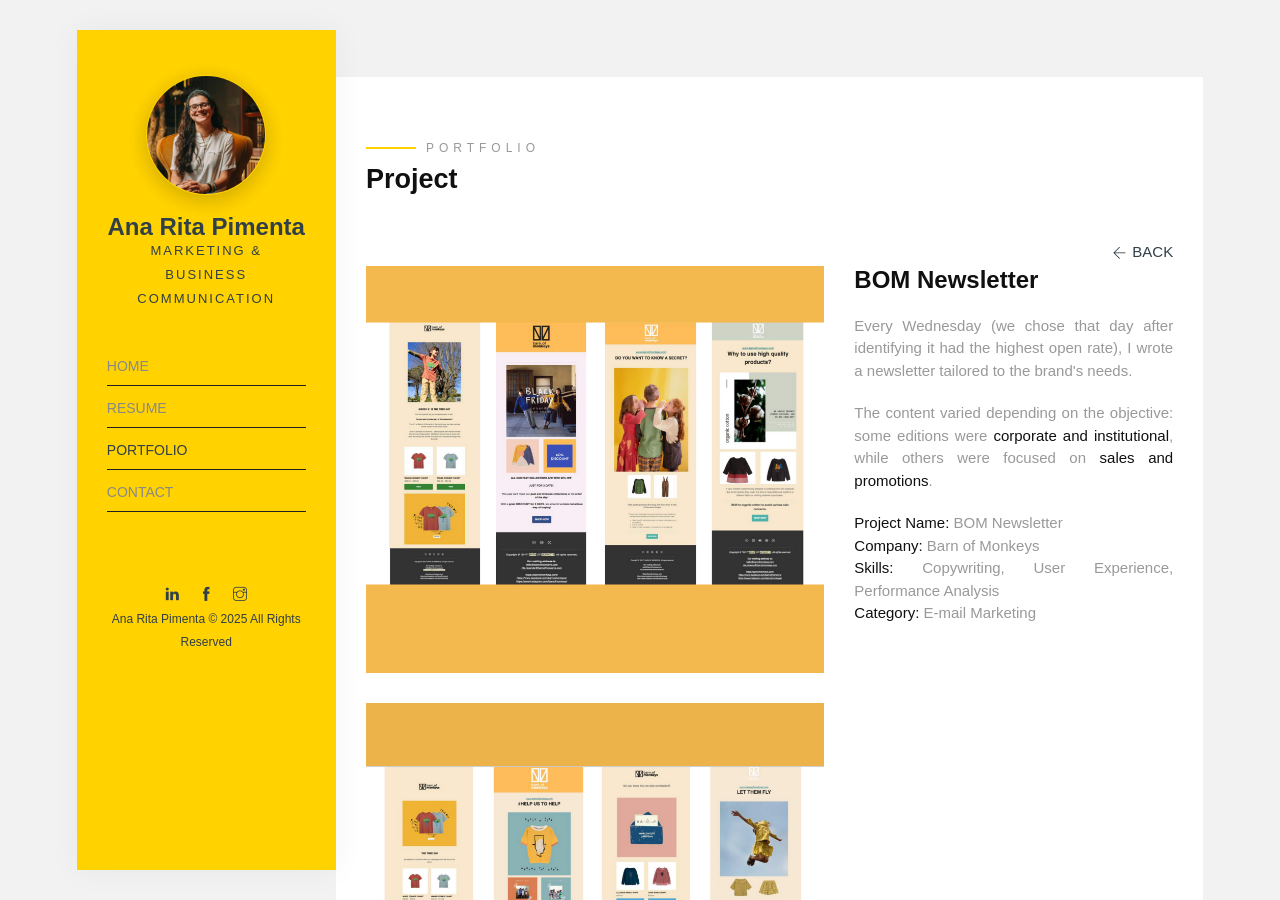
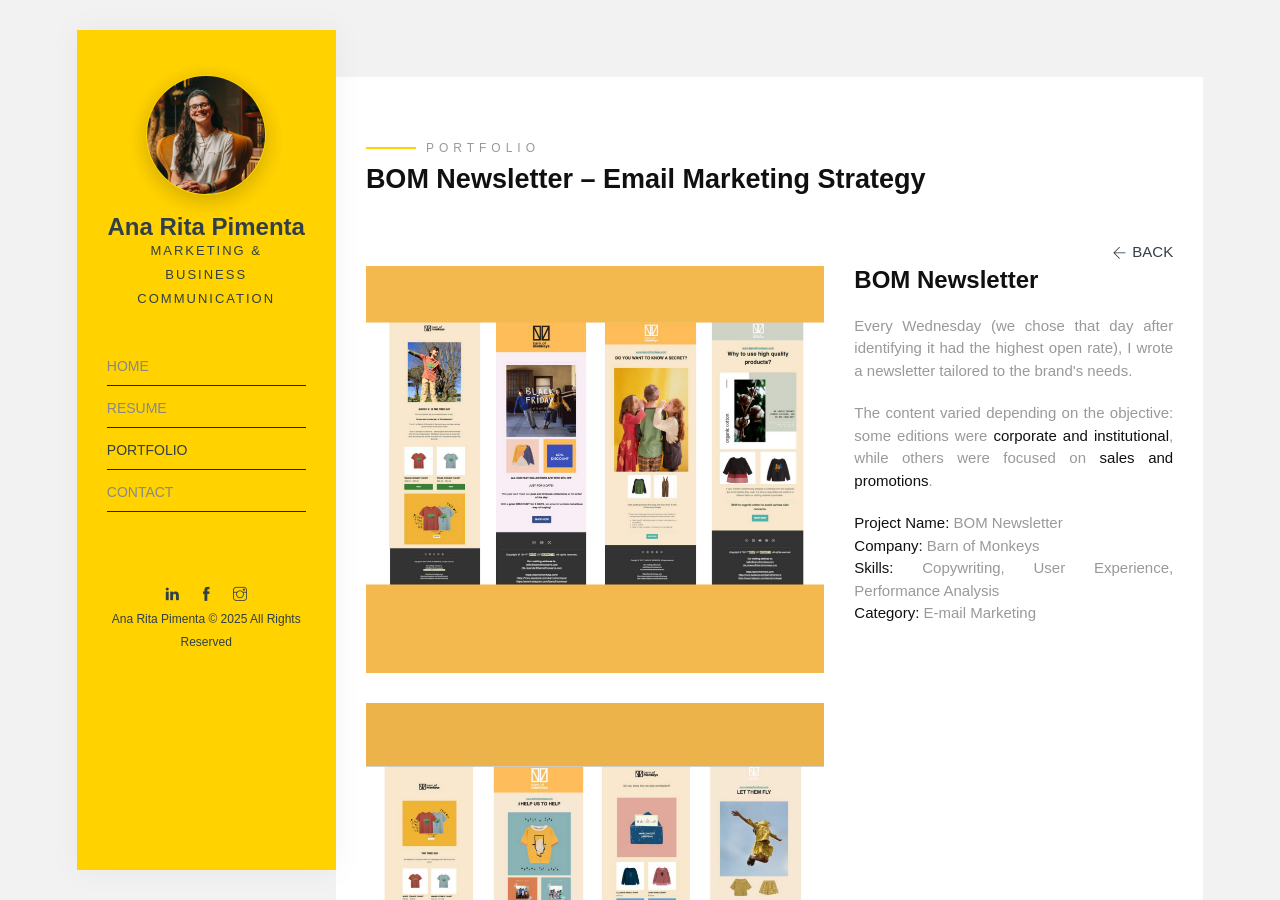
Before and after one commit to anaritapimenta/anaritapimenta.github.io, a Jekyll site: the page built from portfolio/bom-newsletter/index.html, in a window 1280 px wide and 900 px high. Built offline with Jekyll 4.4.1, drawn with Linux system fonts in a browser that asks for light colours; some web fonts are replaced; some of the changed lines change nothing that is shown.

Commit message:
Update index.html

```diff
--- a/portfolio/bom-newsletter/index.html
+++ b/portfolio/bom-newsletter/index.html
@@ -1,13 +1,30 @@
 ---
-title: BOM Newsletter – Email Marketing Strategy | Ana Rita Pimenta
+title: BOM Newsletter – Email Marketing Strategy
 layout: default
+description: Weekly email marketing project for Barn of Monkeys, combining UX copywriting and performance analysis. Written by Ana Rita Pimenta.
+og_image: /assets/img/portfolio/project-5/1.png
 ---
 
 <head>
   <meta charset="UTF-8" />
   <meta name="viewport" content="width=device-width, initial-scale=1.0" />
-  <meta name="description" content="Weekly email marketing project for Barn of Monkeys, combining UX copywriting and performance analysis. Written by Ana Rita Pimenta." />
-  <title>BOM Newsletter – Email Marketing Strategy | Ana Rita Pimenta</title>
+
+  <title>{{ page.title }} | Ana Rita Pimenta</title>
+
+  <meta name="description" content="{{ page.description }}" />
+
+  <!-- Open Graph -->
+  <meta property="og:title" content="{{ page.title }} | Ana Rita Pimenta" />
+  <meta property="og:description" content="{{ page.description }}" />
+  <meta property="og:type" content="website" />
+  <meta property="og:url" content="{{ page.url | absolute_url }}" />
+  <meta property="og:image" content="{{ page.og_image | absolute_url }}" />
+
+  <!-- Twitter Card -->
+  <meta name="twitter:card" content="summary_large_image" />
+  <meta name="twitter:title" content="{{ page.title }} | Ana Rita Pimenta" />
+  <meta name="twitter:description" content="{{ page.description }}" />
+  <meta name="twitter:image" content="{{ page.og_image | absolute_url }}" />
 </head>
 
 <div class="projects">
@@ -15,9 +32,9 @@
     <div class="row">
       <div class="col-md-12">
         <span class="heading-meta style-1">Portfolio</span>
-        <h2 class="heading animate-box" data-animate-effect="fadeInLeft">
-          Project
-        </h2>
+        <h1 class="heading animate-box" data-animate-effect="fadeInLeft">
+          {{ page.title }}
+        </h1>
         <a
           href="{{ 'portfolio/' | prepend: site.baseurl | prepend: site.url }}"
           aria-label="Back to Portfolio"
```
